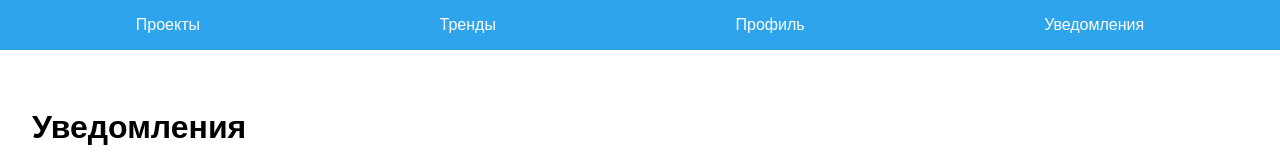
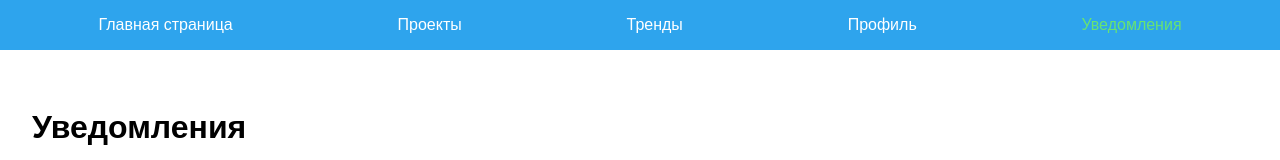
Before and after one commit to theSirD/frontendLabs, a website: page pages/notificaitons.html in a window 1280 px wide. Shown: the top 160 px of the page. Drawn offline with Linux system fonts and the light colour scheme.

Commit message:
fix: minor bug fixes

```diff
--- a/pages/notificaitons.html
+++ b/pages/notificaitons.html
@@ -11,10 +11,11 @@
   <body class="page">
     <header class="header">
       <nav class="header__nav">
+        <a class="header__link" href="../index.html">Главная страница</a>
         <a class="header__link" href="projects.html">Проекты</a>
         <a class="header__link" href="trends.html">Тренды</a>
         <a class="header__link" href="profile.html">Профиль</a>
-        <a class="header__link" href="notifications.html">Уведомления</a>
+        <a class="header__link" href="notificaitons.html">Уведомления</a>
       </nav>
     </header>
     <main class="main">
```
Also changed, not shown: pages/profile.html (+1 -0 lines), pages/projects.html (+1 -0 lines), pages/trends.html (+1 -0 lines), styles/style.css (+8 -0 lines).
